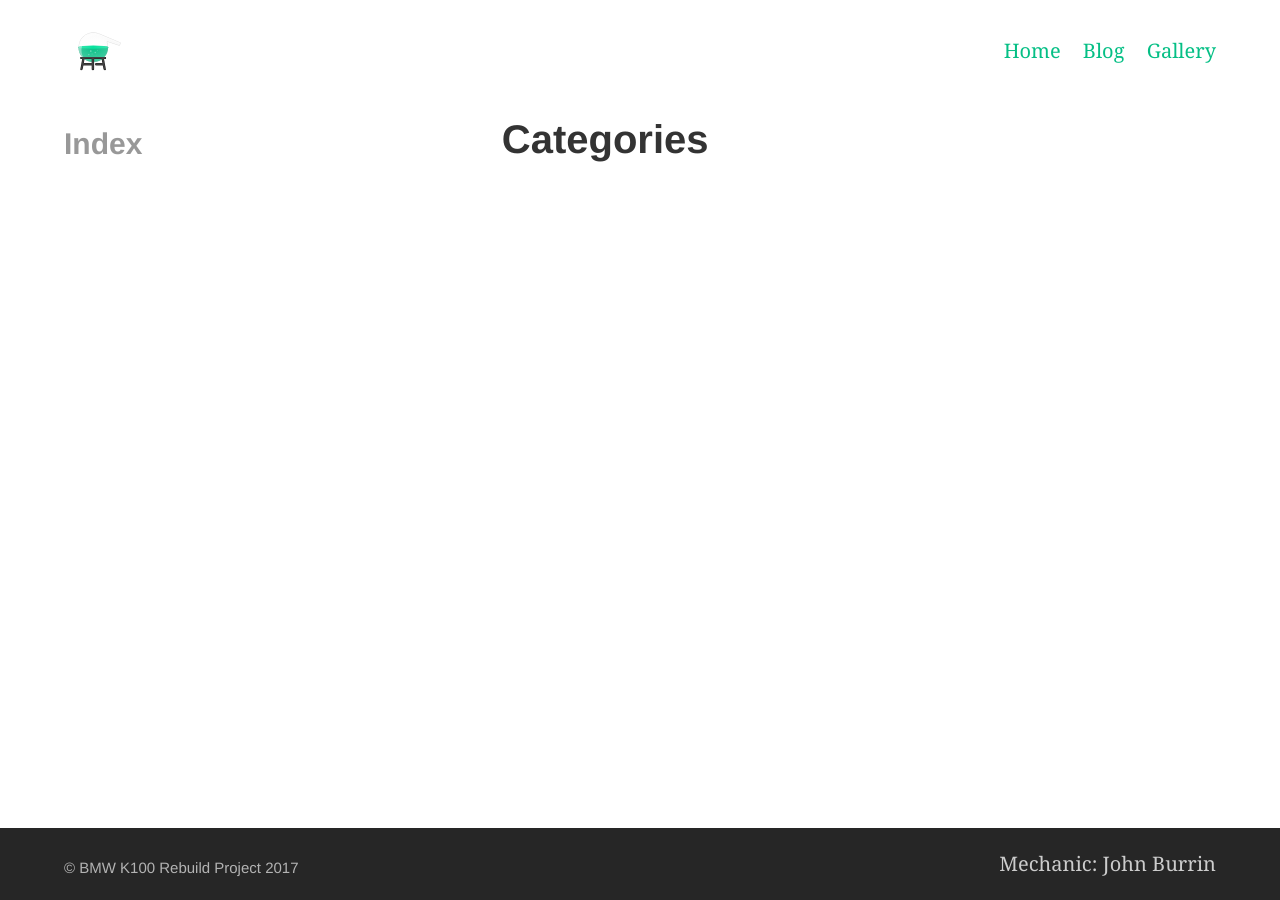
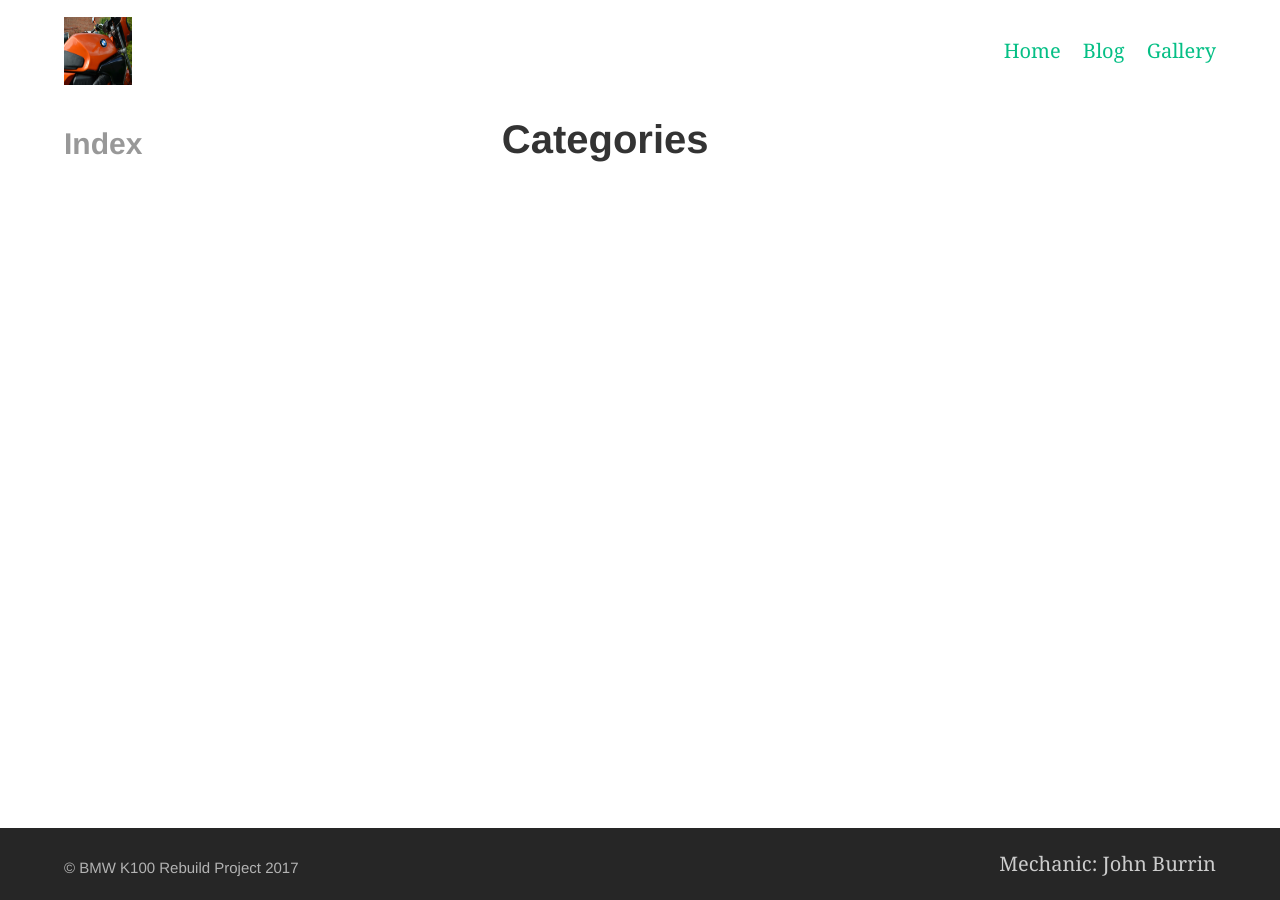
Before and after one commit to JonnyHonda/k100-project, a Jekyll site: the page built from categories.md, in a window 1280 px wide. Built offline with Jekyll 4.4.1, drawn with Linux system fonts in a browser that asks for light colours.

Commit message:
just tweak fixing

```diff
--- a/_config.yml
+++ b/_config.yml
@@ -82,7 +82,7 @@
 # 7. Site settings
 encoding: utf-8 # Make sure the encoding is right
 title: "BMW K100 Rebuild Project" # Site name or title, also used in jekyll-seo-tag
-logo: "/assets/placeholder-logo.svg" # Site logo, also used in jekyll-seo-tag
+logo: "/k100-project/assets/placeholder-logo.JPG" # Site logo, also used in jekyll-seo-tag
 description: "My ground up rebuild of a tatty old BMW K100 into a thing of beauty" # Site description and default description, also used in jekyll-seo-tag
 url: "https://jonnyhonda.github.io/k100-project/" # Site url, also used in jekyll-seo-tag
 repo: "https://github.com/JonnyHonda/k100-project"
```
Also changed, not shown: assets/placeholder-logo.JPG (added), assets/placeholder-logo.svg (deleted).
